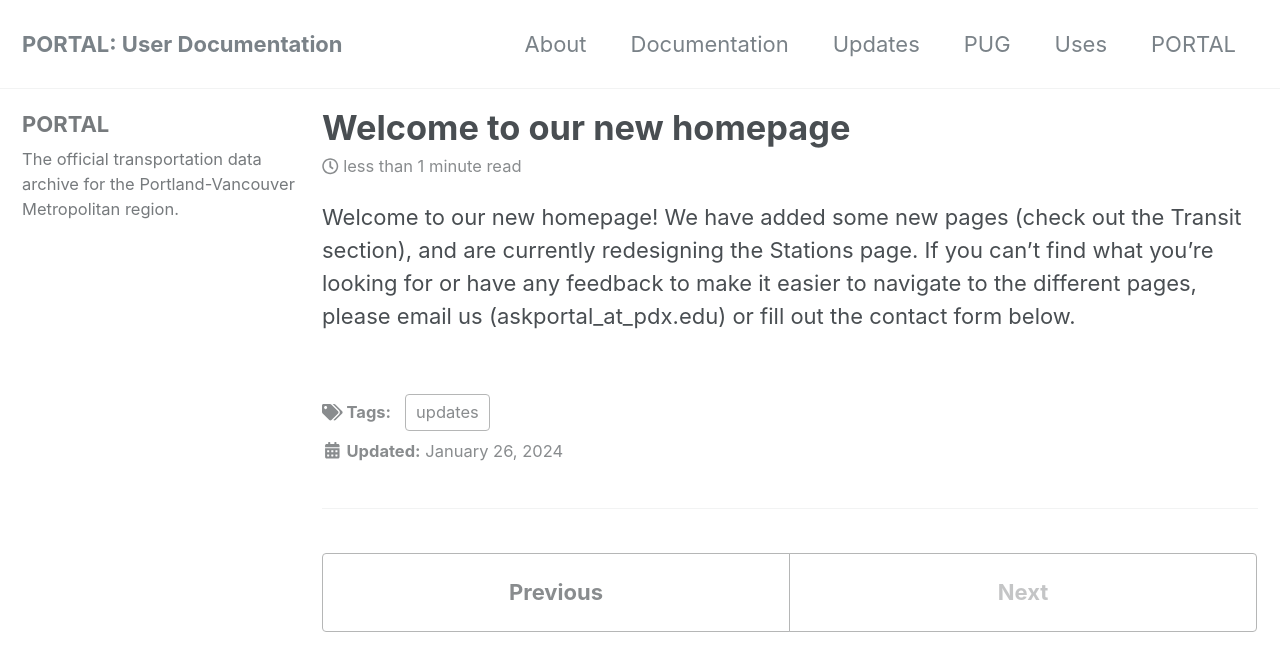
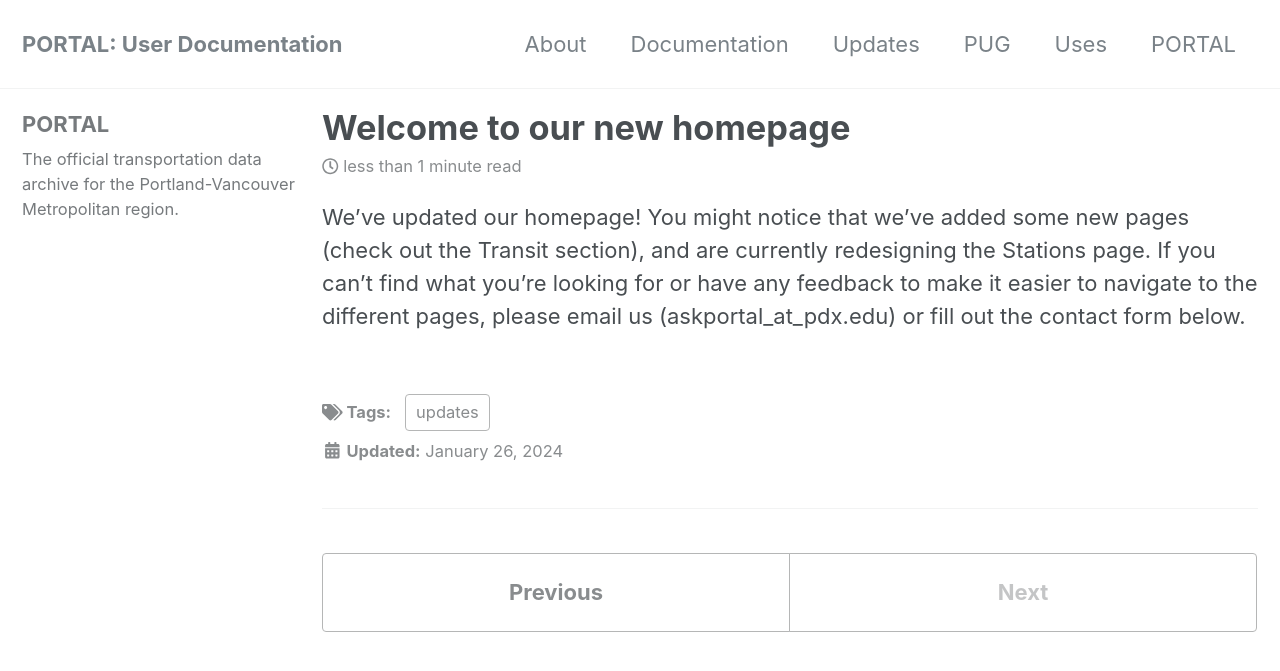
Before and after one commit to adus/portal-documentation, a Jekyll site: the page built from _posts/2024-01-26-newhomepage.md, in a window 1280 px wide and 900 px high. Shown: the top 671 px of the window. Built offline with Jekyll 4.4.1, drawn with Linux system fonts in a browser that asks for light colours; nearby versions of some CDN libraries.

Commit message:
Update 2024-01-26-newhomepage.md

```diff
--- a/_posts/2024-01-26-newhomepage.md
+++ b/_posts/2024-01-26-newhomepage.md
@@ -4,4 +4,4 @@
   - updates
 ---
 
-Welcome to our new homepage! We have added some new pages (check out the Transit section), and are currently redesigning the Stations page. If you can't find what you're looking for or have any feedback to make it easier to navigate to the different pages, please email us (askportal_at_pdx.edu) or fill out the contact form below.
+We've updated our homepage! You might notice that we've added some new pages (check out the Transit section), and are currently redesigning the Stations page. If you can't find what you're looking for or have any feedback to make it easier to navigate to the different pages, please email us (askportal_at_pdx.edu) or fill out the contact form below.
```
